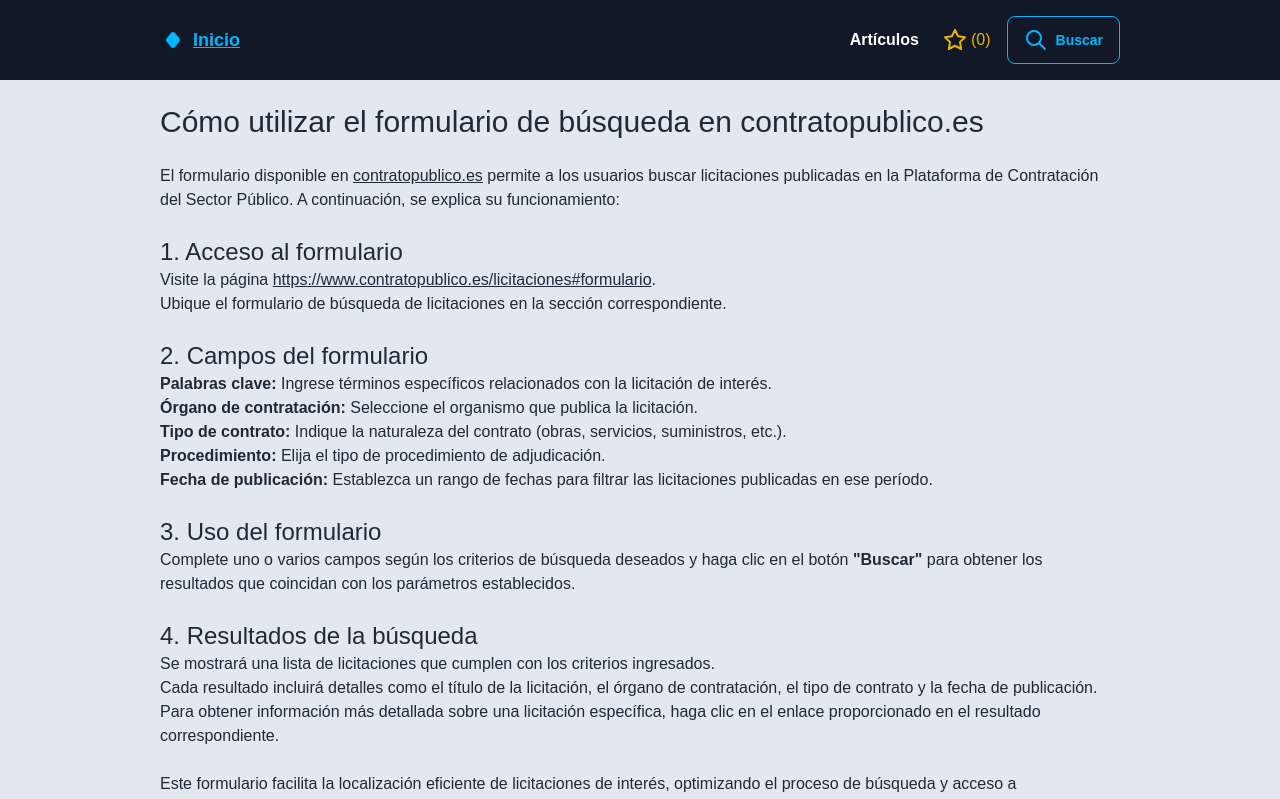
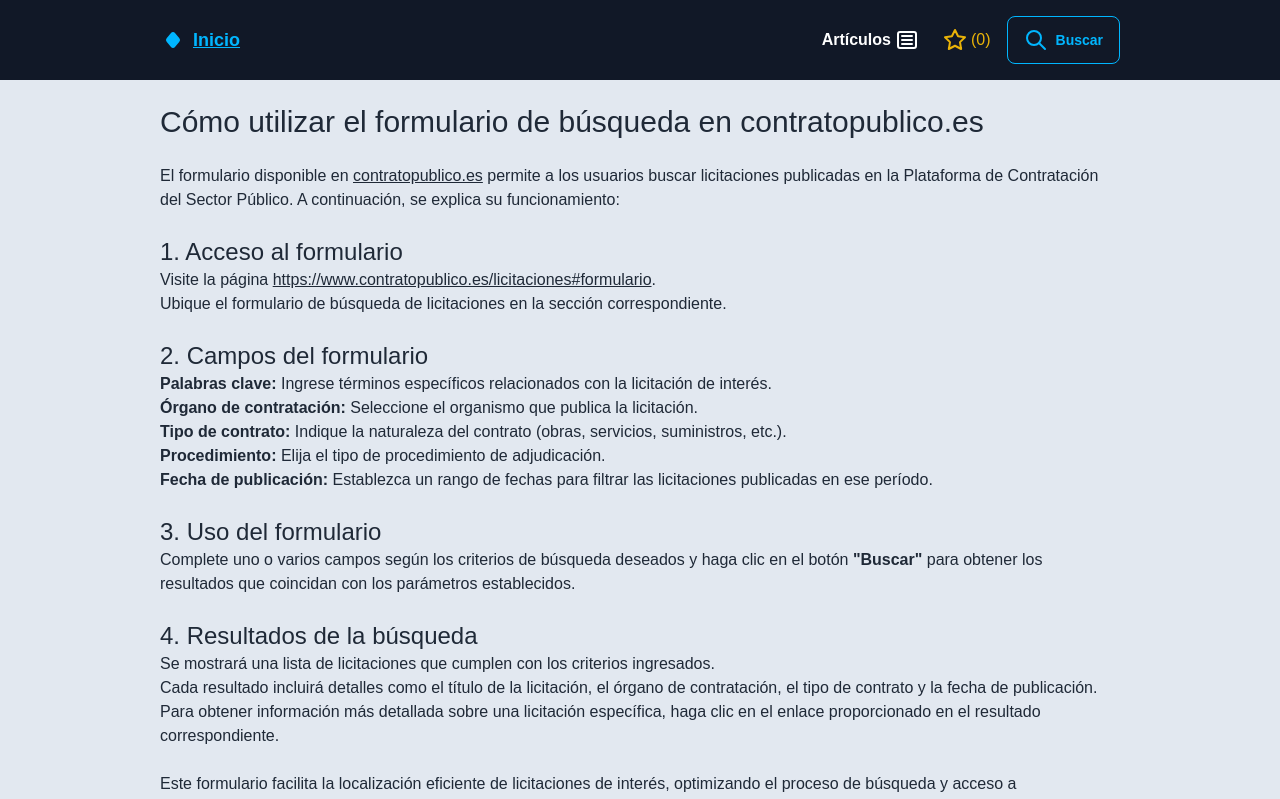
Before and after one commit to Carlesneri/contratos-publicos-frontend, a Next.js app: page /articulos/como-usar-el-formulario-de-busqueda in a window 1280 px wide. Shown: the top 799 px of the page. Built offline with nearby package versions, Linux system fonts and the light colour scheme.

Commit message:
Fix styles

```diff
--- a/src/components/Header.tsx
+++ b/src/components/Header.tsx
@@ -3,6 +3,7 @@
 import { ARTICLES, LOCAL_STORAGE_SAVED_LICITATIONS } from "@/CONSTANTS"
 import { LocalStorageLicitation } from "@/types"
 import {
+	IconArticle,
 	IconKeyframeFilled,
 	IconSearch,
 	IconStar,
@@ -49,18 +50,19 @@
 				</div>
 
 				<div className="flex gap-2 items-center">
-					<div className="hidden sm:block dropdown dropdown-hover relative">
+					<div className="dropdown sm:dropdown-hover relative">
 						<div tabIndex={0} role="button" className="m-2">
 							<Link
 								href={"/articulos"}
 								className="flex items-center gap-1 text-white font-bold"
 							>
-								Artículos
+								<span className="hidden sm:inline">Artículos</span>
+								<IconArticle />
 							</Link>
 						</div>
 						<ul
 							tabIndex={0}
-							className="dropdown-content menu bg-white z-[1] w-64 shadow p-0 absolute right-0 translate-x-1/2"
+							className="hidden sm:flex dropdown-content menu bg-white z-[1] w-64 shadow p-0 absolute right-0 translate-x-1/2"
 						>
 							{ARTICLES.map((article) => {
 								return (
--- a/src/components/LastSearches.tsx
+++ b/src/components/LastSearches.tsx
@@ -42,7 +42,9 @@
 											return (
 												<li key={key} className="flex gap-1 text-gray-600">
 													<span className="text-gray-800">{key}</span>
-													<span className="font-bold">{value}</span>
+													<span className="font-bold overflow-hidden">
+														{value}
+													</span>
 												</li>
 											)
 										}
```
